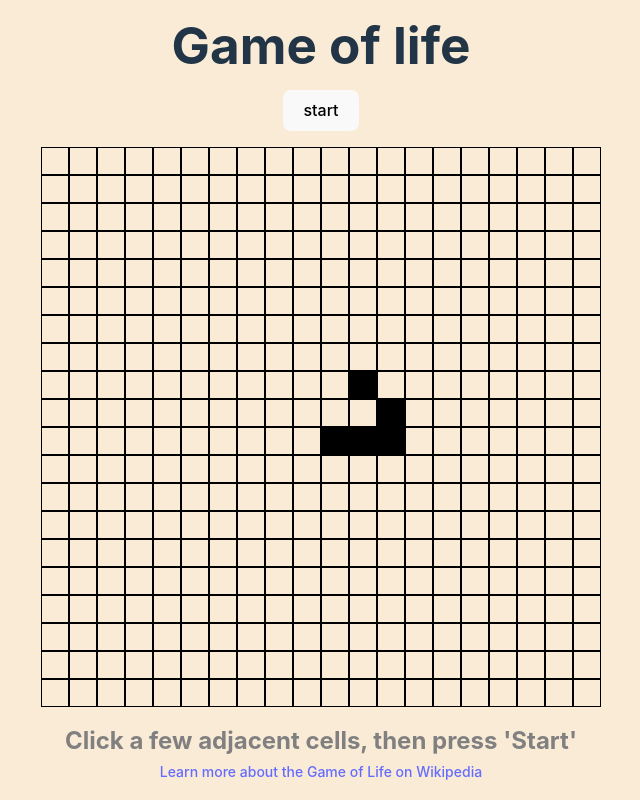
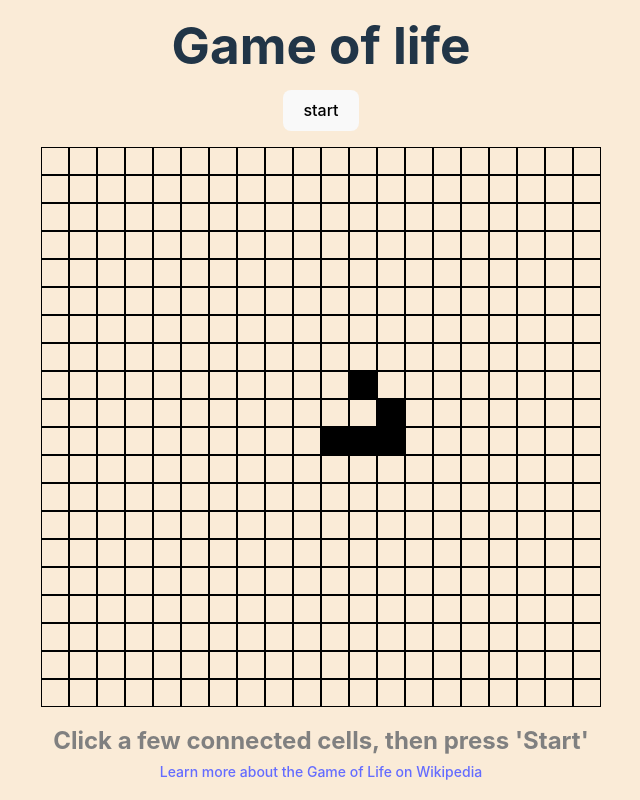
Before and after one commit to yuvalShalgi227/life1, a React (Vite) app: page / in a window 1280 px wide. Shown: the whole page, without its empty margins (319-959 px from the left). Built offline with nearby package versions, Linux system fonts and the light colour scheme.

Commit message:
Click a few connected cells

```diff
--- a/src/App.tsx
+++ b/src/App.tsx
@@ -32,7 +32,7 @@ const App = () => {
         {active ? (
           <h2>Game of life in running</h2>
         ) : (
-          <h2>Click a few adjacent cells, then press 'Start'</h2>
+          <h2>Click a few connected cells, then press 'Start'</h2>
         )}
         <a
           href="https://en.wikipedia.org/wiki/Conway%27s_Game_of_Life"
```
